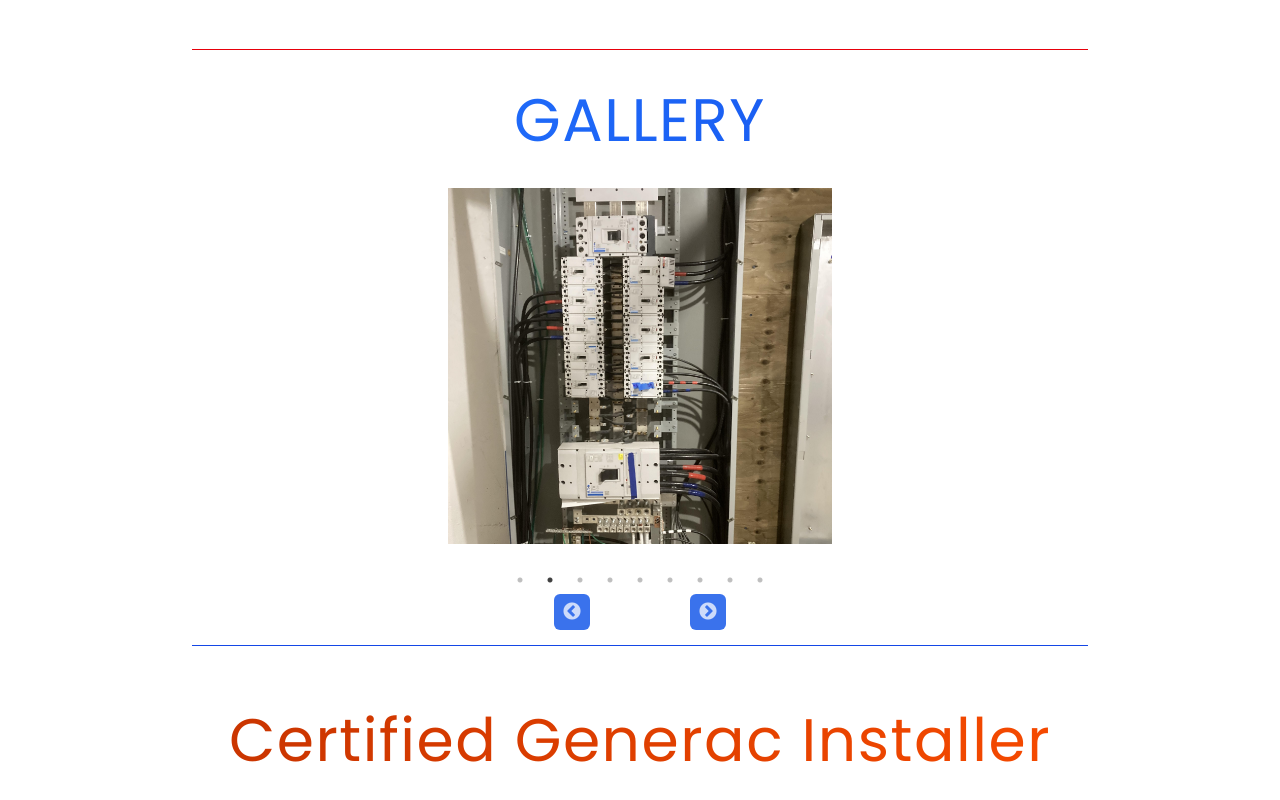
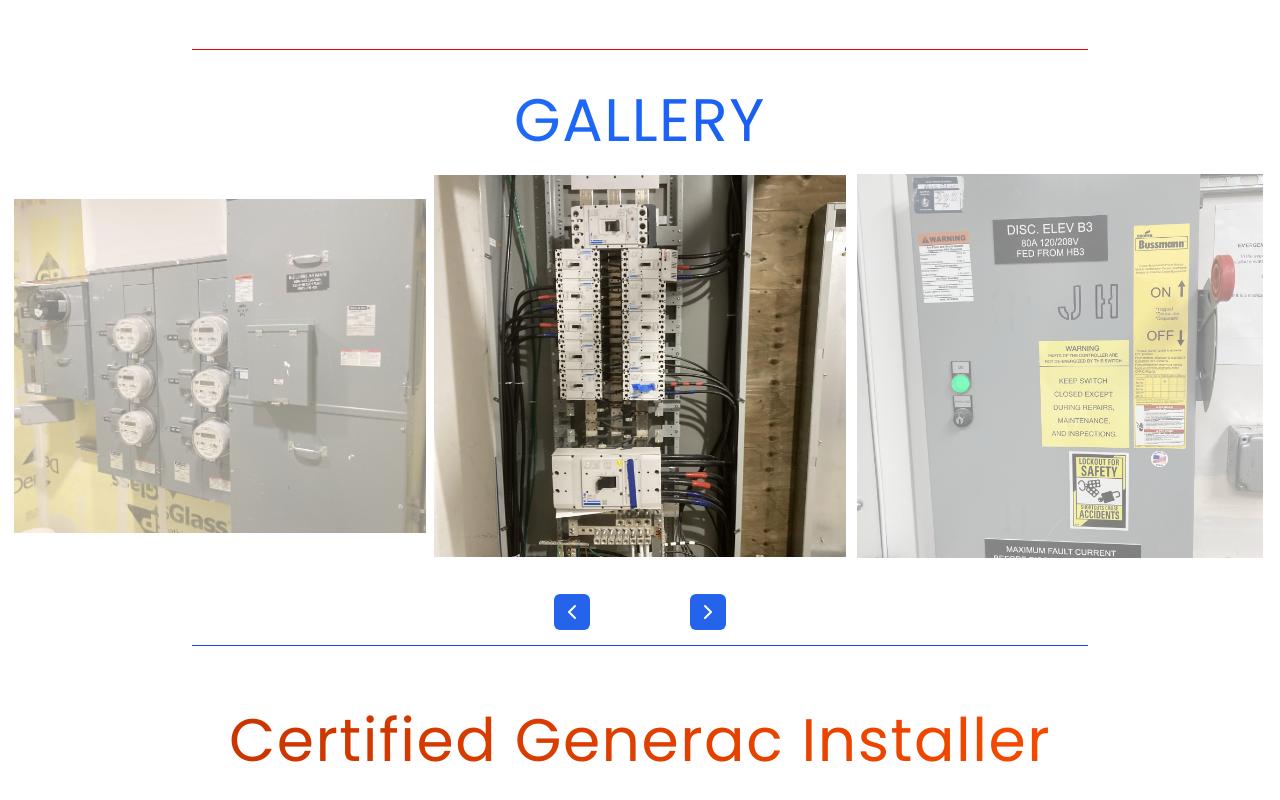
Before and after one commit to vtonu/meterelectric, a React (Vite) app: page / in a window 1280 px wide. Shown: the part 1186-1986 px from the top of the page. Built offline with nearby package versions, Linux system fonts and the light colour scheme; what tailwindcss-motion would draw is missing.

Commit message:
updated images, arrows & animations (v3.3.4)

```diff
--- a/src/components/FeatureSection.jsx
+++ b/src/components/FeatureSection.jsx
@@ -80,9 +80,11 @@ const FeatureSection = () => {
             }`}
           >
             {/* List of services */}
-            <ul className=" grid grid-cols-1 sm:grid-cols-2 gap-x-4 gap-y-2 list-disc list-outside text-sm pl-4">
+            <ul className="grid grid-cols-1 sm:grid-cols-2 gap-x-12 gap-y-2 list-disc list-outside text-sm pl-4">
               {services.map((service, index) => (
-                <li key={index}>{service}</li>
+                <li key={index} className="pr-4 mr-2">
+                  {service}
+                </li>
               ))}
             </ul>
           </div>
--- a/src/components/HeroSection.jsx
+++ b/src/components/HeroSection.jsx
@@ -5,9 +5,9 @@ const HeroSection = ({ contactRef }) => {
     <div className="relative w-full min-h-[450px] h-auto max-h-[60vh] xs:max-h-[70vh] sm:h-auto bg-[url('/src/assets/herosection/headerbanner1.jpg')] bg-cover bg-center overflow-hidden">
       <div className="absolute inset-0 bg-gradient-to-r from-white/95 to-transparent"></div>
 
-      <div className="relative z-10 flex flex-col items-center justify-center h-full w-full max-w-6xl mx-auto pt-6 xs:pt-12 sm:pt-20 sm:px-6 sm:py-8 px-2">
-        <h2 className="text-3xl xs:text-4xl tracking-wide text-center sm:text-5xl lg:text-6xl mx-auto mb-4 xs:mb-6 sm:mb-8 mt-4  xs:mt-8">
-          <span className="text-transparent bg-linear-to-r from-blue-500 to-blue-700 bg-clip-text font-semibold">
+      <div className="relative z-10 flex flex-col items-center justify-center h-full w-full max-w-6xl mx-auto pt-6 xs:pt-12 sm:pt-20 sm:px-6 sm:py-8 px-2  ">
+        <h2 className="text-3xl xs:text-4xl tracking-wide text-center sm:text-5xl lg:text-6xl mx-auto mb-4 xs:mb-6 sm:mb-8 mt-4  xs:mt-8 motion-preset-focus ">
+          <span className="text-transparent bg-linear-to-r from-blue-500 to-blue-700 bg-clip-text font-semibold ">
             Your go-to destination for quality electrical solutions.
           </span>
         </h2>
@@ -16,11 +16,11 @@ const HeroSection = ({ contactRef }) => {
           <div className="flex flex-col md:flex-row md:justify-center items-center w-full space-y-2 xs:space-y-4 md:space-y-0 md:space-x-32 pb-4">
             <ul className="flex flex-col space-y-1 xs:space-y-2">
               {[
-                "Licensed, Bonded, & Insured",
+                "Licensed, Bonded & Insured",
                 "2-year Warranty Guarantee",
                 "Transparent, Upfront Pricing",
                 "Locally & Family Owned",
-                "Free Estimates",
+                "FREE Estimates",
               ].map((item, index) => (
                 <li
                   key={index}
--- a/src/components/Projects.jsx
+++ b/src/components/Projects.jsx
@@ -1,4 +1,4 @@
-import React from "react";
+import React, { useState } from "react";
 import Slider from "react-slick";
 import "slick-carousel/slick/slick.css";
 import "slick-carousel/slick/slick-theme.css";
@@ -16,11 +16,24 @@ import { ChevronLeft, ChevronRight } from "lucide-react";
 // Custom Next Arrow Component
 const NextArrow = (props) => {
   const { className, onClick } = props;
+  const [isAnimating, setIsAnimating] = useState(false);
+
+  const handleClick = (e) => {
+    setIsAnimating(true);
+    onClick(e);
+
+    // Reset animation after it completes
+    setTimeout(() => {
+      setIsAnimating(false);
+    }, 300);
+  };
 
   return (
     <div
-      className={`${className} opacity-90 `}
-      onClick={onClick}
+      className={`custom-arrow next-arrow ${
+        isAnimating ? "motion-preset-focus" : ""
+      }`}
+      onClick={handleClick}
       style={{
         position: "absolute",
         bottom: "-65px",
@@ -40,10 +53,10 @@ const NextArrow = (props) => {
         fontSize: "0px",
         lineHeight: "0",
         color: "transparent",
+        transition: "all 0.2s ease-in-out",
       }}
     >
-      {/* Increase chevron size */}
-      {/* <ChevronRight size={24} color="white" /> */}
+      <ChevronRight size={24} color="white" />
     </div>
   );
 };
@@ -51,11 +64,24 @@ const NextArrow = (props) => {
 // Custom Previous Arrow Component
 const PrevArrow = (props) => {
   const { className, onClick } = props;
+  const [isAnimating, setIsAnimating] = useState(false);
+
+  const handleClick = (e) => {
+    setIsAnimating(true);
+    onClick(e);
+
+    // Reset animation after it completes
+    setTimeout(() => {
+      setIsAnimating(false);
+    }, 300);
+  };
 
   return (
     <div
-      className={`${className} opacity-90 `}
-      onClick={onClick}
+      className={`custom-arrow prev-arrow ${
+        isAnimating ? "motion-preset-focus" : ""
+      }`}
+      onClick={handleClick}
       style={{
         position: "absolute",
         bottom: "-65px",
@@ -75,10 +101,10 @@ const PrevArrow = (props) => {
         fontSize: "0px",
         lineHeight: "0",
         color: "transparent",
+        transition: "all 0.2s ease-in-out",
       }}
     >
-      {/* Increase chevron size */}
-      {/* <ChevronLeft size={24} color="white" /> */}
+      <ChevronLeft size={24} color="white" />
     </div>
   );
 };
@@ -86,16 +112,33 @@ const PrevArrow = (props) => {
 const Projects = () => {
   // Settings for the react-slick carousel
   const settings = {
-    dots: true,
+    className: "center",
+    centerMode: true,
+    centerPadding: "10px",
     infinite: true,
     speed: 500,
-    slidesToShow: 1,
-    slidesToScroll: 1,
+    slidesToShow: 3,
     arrows: true,
     autoplay: true,
     autoplaySpeed: 5000,
     nextArrow: <NextArrow />,
     prevArrow: <PrevArrow />,
+    responsive: [
+      {
+        breakpoint: 1024,
+        settings: {
+          slidesToShow: 3,
+          centerPadding: "10px",
+        },
+      },
+      {
+        breakpoint: 768,
+        settings: {
+          slidesToShow: 1,
+          centerPadding: "30px",
+        },
+      },
+    ],
   };
 
   const images = [
@@ -116,12 +159,10 @@ const Projects = () => {
         GALLERY
       </h2>
       <br></br>
-      <Slider {...settings} className="w-sm mx-auto ">
+      <div className="gallery-slider">
+        <Slider {...settings} className="mx-auto">
           {images.map((image, index) => (
-          <div
-            key={index}
-            className="focus:outline-none motion-preset-fade motion-preset-blur-down"
-          >
+            <div key={index} className="focus:outline-none px-1">
               <img
                 src={image.src}
                 alt={image.alt}
@@ -131,6 +172,33 @@ const Projects = () => {
           ))}
         </Slider>
       </div>
+      <style jsx>{`
+        .gallery-slider :global(.slick-slide:not(.slick-center)) {
+          opacity: 0.5;
+          transition: opacity 0.3s ease;
+        }
+
+        .gallery-slider :global(.slick-slide) {
+          transition: all 0.3s ease;
+        }
+
+        /* Hide default slick arrows */
+        .gallery-slider :global(.slick-prev),
+        .gallery-slider :global(.slick-next) {
+          display: none !important;
+        }
+
+        /* Only show our custom arrows */
+        .gallery-slider :global(.custom-arrow) {
+          display: flex !important;
+        }
+
+        /* Hover effect for arrows - more white */
+        .gallery-slider :global(.custom-arrow:hover) {
+          background-color: #4f85f0 !important;
+        }
+      `}</style>
+    </div>
   );
 };
 
```
Also changed, not shown: 1 other file (tests, documents, lock files or other folders). Lines whose indentation alone changed are shown as unchanged.
